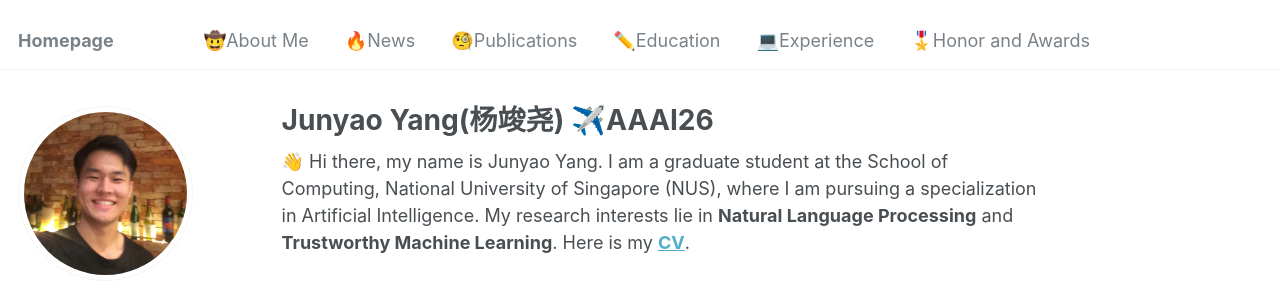
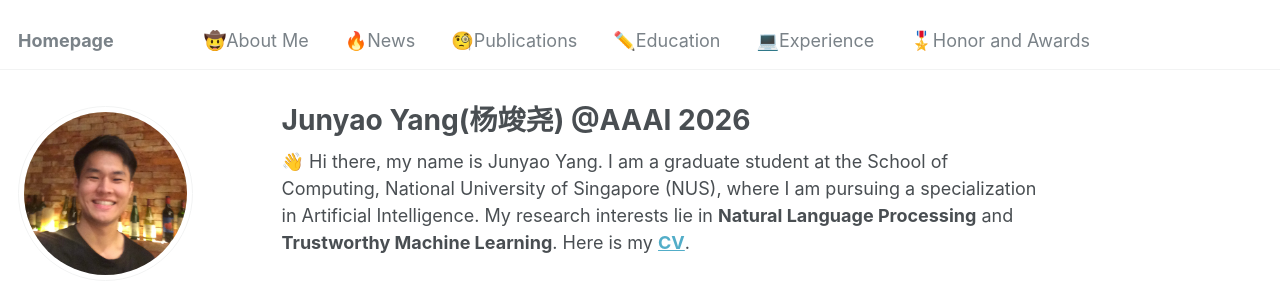
Before and after one commit to jyyang26/jyyang26.github.io, a Jekyll site: the page built from _pages/about.md, in a window 1280 px wide and 900 px high. Shown: the top 284 px of the window. Built offline with Jekyll 4.4.1, drawn with Linux system fonts in a browser that asks for light colours; some web fonts are replaced.

Commit message:
Update about.md

```diff
--- a/_pages/about.md
+++ b/_pages/about.md
@@ -1,6 +1,6 @@
 ---
 permalink: /
-title: "Junyao Yang(杨竣尧) ✈️AAAI26"
+title: "Junyao Yang(杨竣尧) @AAAI 2026"
 layout: single
 author_profile: true
 redirect_from:
```
